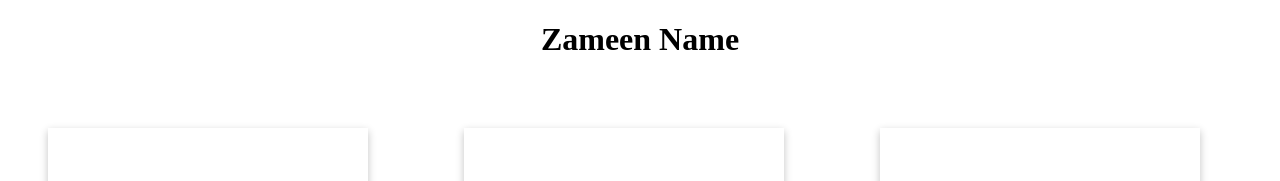
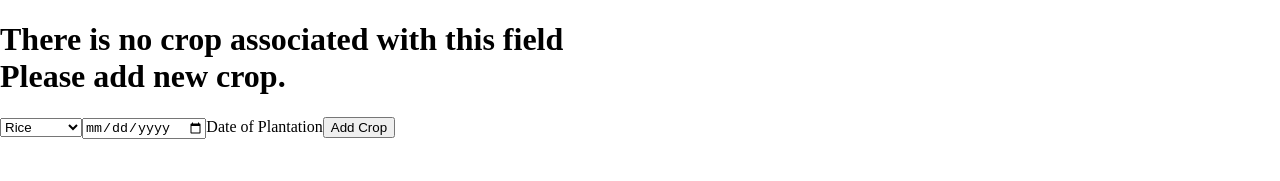
Before and after one commit to priyamshankar/kissan-Mitra, a React (Create React App) app in the folder kissan-mitra-client/: page /zameenInfo/1 in a window 1280 px wide. Shown: the top 181 px of the page. Built offline with nearby package versions, Linux system fonts and the light colour scheme; no server answers; the HTML template or start-up script is replaced by a standard one.

Commit message:
zameen info add crop button with data base

```diff
--- a/kissan-mitra-client/src/Components/KissanDashboard/LandInfo/LandInfo.jsx
+++ b/kissan-mitra-client/src/Components/KissanDashboard/LandInfo/LandInfo.jsx
@@ -8,7 +8,6 @@ import Auth from '../../../functinos/Auth';
 
 export default function LandInfo() {
 
-    const params = useParams();
     const navigate = useNavigate();
 
     useEffect(() => {
@@ -27,6 +26,7 @@ export default function LandInfo() {
         fetch();
     }, []);
 
+    const params = useParams();
     const [landData, setLandData] = useState([]);
 
     // making some psuedo land
--- a/kissan-mitra-client/src/Components/ZameenInfo/ZameenInfo.jsx
+++ b/kissan-mitra-client/src/Components/ZameenInfo/ZameenInfo.jsx
@@ -1,18 +1,84 @@
-import './ZameenInfo.css'
-import React from 'react'
-import InfoCards from '../InfoCards/InfoCards'
+import "./ZameenInfo.css";
+import React, { useEffect, useState } from "react";
+import InfoCards from "../InfoCards/InfoCards";
+import Cookies from "js-cookie";
+import axios from "axios";
+import { useParams } from "react-router-dom";
 
 export default function ZameenInfo() {
+  const params = useParams();
+  const [landData, setLandData] = useState([]);
+  const [cropData, setCropData] = useState();
+  const [selectedOption, setSelectedOption] = useState("rice");
+  const [plantDate, setPlantDate] = useState("2023-08-18");
+
+  const fetchLandDetails = async () => {
+    const fetchedData = await axios.post("http://localhost:5000/api/landdata", {
+      id: params.zameenid,
+    });
+    setLandData(fetchedData.data);
+    // console.log(Date())
+  };
+
+  const fetchCropDetails = async () => {
+    const fetchData = await axios.post("http://localhost:5000/api/cropdata", {
+      id: params.zameenid,
+    });
+    setCropData(fetchData.data);
+  };
+
+  const handleOptions = (e) => {
+    setSelectedOption(e.target.value);
+  };
+
+
+  const handleDate = (e) => {
+    setPlantDate(e.target.value);
+  };
+
+  const handleSubmitCrop = async (e) => {
+    // preventDefault(e);
+    await axios.post("http://localhost:5000/api/addcrop", {
+      user_id: Cookies.get("id"),
+      land_id: params.zameenid,
+      cropName: selectedOption,
+      fertiliser: {
+        typeofProd: "",
+        date: null,
+      },
+      pesticide: {
+        typeofProd: "",
+        date: null,
+      },
+      water: {
+        typeofProd: "",
+        date: null,
+      },
+      cropstate: [
+        {
+          state: "Planted",
+          date: plantDate,
+        },
+      ],
+    });
+  };
+
+  useEffect(() => {
+    fetchLandDetails();
+    fetchCropDetails();
+  }, [handleSubmitCrop]);
+
+
   return (
     <>
-            <div id='heading'>
+      {cropData ? (
+        <>
+          <div id="heading">
             <h1>Zameen Name</h1>
           </div>
 
-            <div className='mainContent'>
-
-                <div id='info-container'>
-
+          <div className="mainContent">
+            <div id="info-container">
               <div>
                 <InfoCards
                   heading="Fertiliser"
@@ -57,8 +123,30 @@ export default function ZameenInfo() {
                 />
               </div>
             </div>
-
           </div>
         </>
-    )
+      ) : (
+        <div className="addCropContainer">
+          <h1>
+            There is no crop associated with this field <br /> Please add new
+            crop.
+          </h1>
+          <select value={selectedOption} onChange={handleOptions}>
+            <option value="rice">Rice</option>
+            <option value="sunflower">Sunflower</option>
+            <option value="pulse">Pulse</option>
+            <option value="wheat">Wheat</option>
+          </select>
+          <input
+            type="date"
+            name="datePlant"
+            id="datePlant"
+            onChange={handleDate}
+          />
+          <label htmlFor="datePlant">Date of Plantation</label>
+          <button onClick={handleSubmitCrop}>Add Crop</button>
+        </div>
+      )}
+    </>
+  );
 }
```
Also changed, not shown: 2 other files (tests, documents, lock files or other folders). Lines whose indentation alone changed are shown as unchanged.
